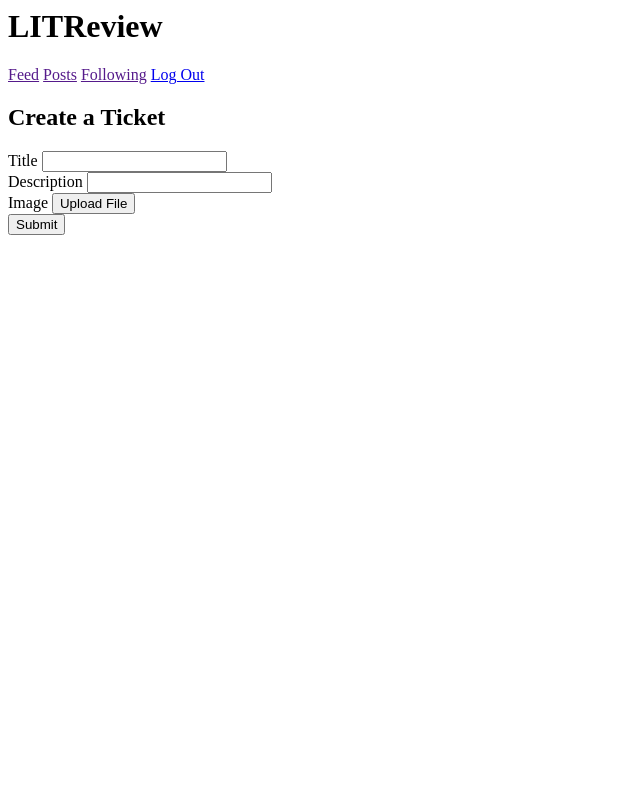
After one commit to Megha-2023/OC_Project_9_LITReview_Django_Webapp, a Django app: page /ticket/ in a window 1280 px wide. The commit adds this page. Shown: the whole page, without its empty margins (0-640 px from the left). Run offline with Django 5.2, Linux system fonts and the light colour scheme.

Commit message:
Created page to request review

```diff
--- /dev/null
+++ b/litreview/feed/templates/feed/create_ticket.html
@@ -0,0 +1,16 @@
+{% extends 'feed/feed_base.html' %} {% block content %}
+<h2>Create a Ticket</h2>
+<div>
+    Title
+    <input type="text">
+</div>
+<div>
+    Description
+    <input type="text">
+</div>
+<div>
+    Image
+    <button>Upload File</button>
+</div>
+<button type="submit">Submit</button>
+{% endblock content %}
--- /dev/null
+++ b/litreview/feed/templates/feed/feed_base.html
@@ -0,0 +1,16 @@
+<html>
+    <head>
+        <title>LITReview</title>
+        </title>
+    </head>
+    <body>
+        <h1>LITReview</h1>
+        <nav>
+            <a href="">Feed</a>
+            <a href="">Posts</a>
+            <a href="">Following</a>
+            <a href="{% url 'logout' %}">Log Out</a>
+          </nav>
+          {% block content %}{% endblock content %}
+    </body>
+</html>
--- a/litreview/feed/views.py
+++ b/litreview/feed/views.py
@@ -5,3 +5,7 @@ from django.contrib.auth.decorators import login_required
 @login_required
 def feed_home_page(request):
     return render(request, 'feed/home.html')
+
+
+def request_review_ticket(request):
+    return render(request, 'feed/create_ticket.html')
--- a/litreview/litreview/urls.py
+++ b/litreview/litreview/urls.py
@@ -13,5 +13,6 @@ auth_patterns = [path('logout/', authentication.views.logout_user, name='logout'
 
 urlpatterns = [
     path('', feed.views.feed_home_page, name='home'),
-    path('auth/', include(auth_patterns))
+    path('auth/', include(auth_patterns)),
+    path('ticket/', feed.views.request_review_ticket, name='request_review')
 ]
--- a/litreview/templates/base.html
+++ b/litreview/templates/base.html
@@ -6,8 +6,5 @@
     <body>
         <h1>LITReview</h1>
         {% block content %}{% endblock content %}
-        {% if user.is_authenticated %}
-            <p>Currently, You are logged in as {{ request.user }}. Click here to <a href="{% url 'logout' %}"> logout</a> </p>
-        {% endif %}
     </body>
 </html>
```
Also changed, not shown: litreview/feed/templates/feed/home.html (+7 -3 lines), litreview/db.sqlite3.
